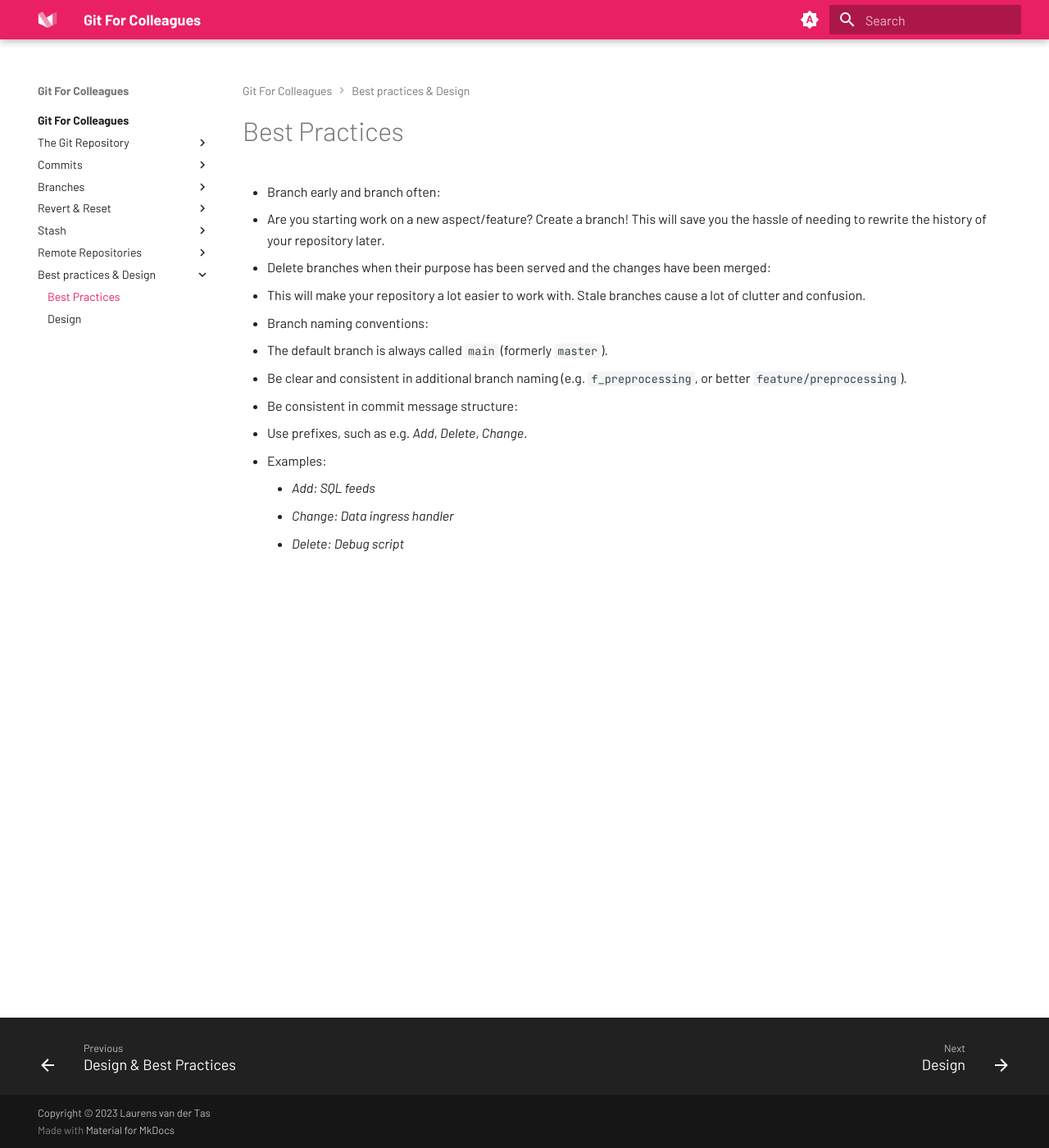
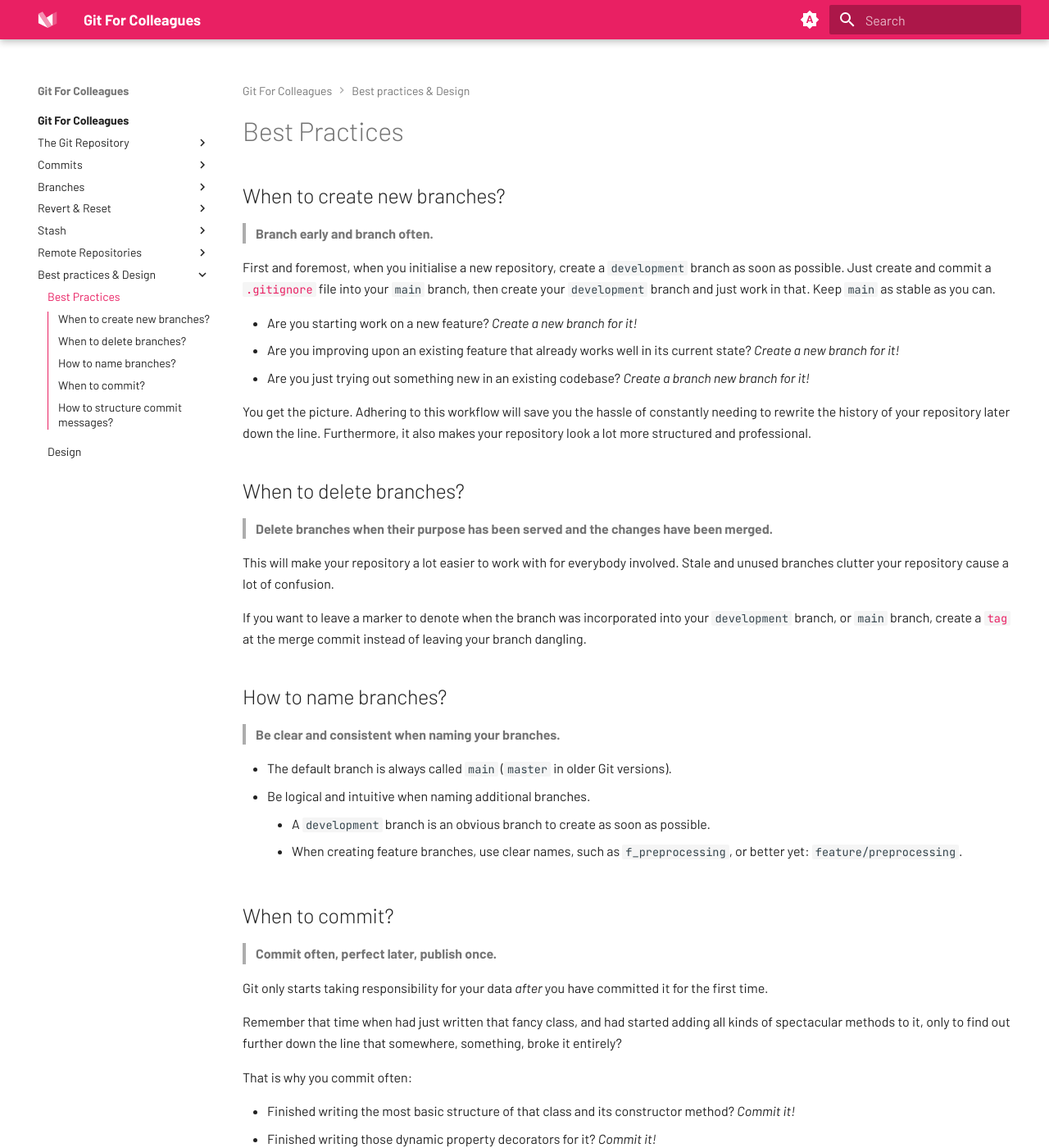
Before and after one commit to LPvdT/git-for-colleagues, an MkDocs documentation site: the page built from docs/design_best_practices/best_practices.md, in a window 1280 px wide and 1400 px high. Shown: the whole window at 82% size. Built offline with MkDocs 1.6.1 and Material for MkDocs 9.7.7, drawn with Linux system fonts in a browser that asks for light colours; some of the changed text lies outside the part shown.

Commit message:
Change: Finished work on design & best practices

```diff
--- a/docs/design_best_practices/best_practices.md
+++ b/docs/design_best_practices/best_practices.md
@@ -1,15 +1,59 @@
 # Best Practices
 
-- Branch early and branch often:
-   - Are you starting work on a new aspect/feature? Create a branch! This will save you the hassle of needing to rewrite the history of your repository later.
-- Delete branches when their purpose has been served and the changes have been merged:
-  - This will make your repository a lot easier to work with. Stale branches cause a lot of clutter and confusion.
-- Branch naming conventions:
-   - The default branch is always called `main` (formerly `master`).
-   - Be clear and consistent in additional branch naming (e.g. `f_preprocessing`, or better `feature/preprocessing`).
-- Be consistent in commit message structure:
-   - Use prefixes, such as e.g. *Add*, *Delete*, *Change*.
-   - Examples:
-      - *Add: SQL feeds*
-      - *Change: Data ingress handler*
-      - *Delete: Debug script*
+## When to create new branches?
+
+> **Branch early and branch often.**
+
+First and foremost, when you initialise a new repository, create a `development` branch as soon as possible. Just create and commit a [`.gitignore`](https://git-scm.com/docs/gitignore) file into your `main` branch, then create your `development` branch and just work in that. Keep `main` as stable as you can.
+
+- Are you starting work on a new feature? *Create a new branch for it!*
+- Are you improving upon an existing feature that already works well in its current state? *Create a new branch for it!*
+- Are you just trying out something new in an existing codebase? *Create a branch new branch for it!*
+
+You get the picture. Adhering to this workflow will save you the hassle of constantly needing to rewrite the history of your repository later down the line. Furthermore, it also makes your repository look a lot more structured and professional.
+
+## When to delete branches?
+
+> **Delete branches when their purpose has been served and the changes have been merged.**
+
+This will make your repository a lot easier to work with for everybody involved. Stale and unused branches clutter your repository cause a lot of confusion.
+
+If you want to leave a marker to denote when the branch was incorporated into your `development` branch, or `main` branch, create a [`tag`](https://git-scm.com/book/en/v2/Git-Basics-Tagging) at the merge commit instead of leaving your branch dangling.
+
+## How to name branches?
+
+> **Be clear and consistent when naming your branches.**
+
+- The default branch is always called `main` (`master` in older Git versions).
+- Be logical and intuitive when naming additional branches.
+    - A `development` branch is an obvious branch to create as soon as possible.
+    - When creating feature branches, use clear names, such as `f_preprocessing`, or better yet: `feature/preprocessing`.
+
+## When to commit?
+
+> **Commit often, perfect later, publish once.**
+
+Git only starts taking responsibility for your data *after* you have committed it for the first time.
+
+Remember that time when had just written that fancy class, and had started adding all kinds of spectacular methods to it, only to find out further down the line that somewhere, something, broke it entirely?
+
+That is why you commit often:
+
+- Finished writing the most basic structure of that class and its constructor method? *Commit it!*
+- Finished writing those dynamic property decorators for it? *Commit it!*
+- Halfway done implementing that fancy new method for it? *Commit it!*
+
+Having all these checkpoints in the form of commits means you can revert to it when something breaks and, more importantly, *understand* how it broke in the first place.
+
+After everything works, and you find your cascade of commits to be a bit much, you can always condense your commit history by squashing some commits, using an interactive rebase.
+
+## How to structure commit messages?
+
+> **Be clear and consistent in your commit message structure.**
+
+- Use prefixes, such as e.g. *Add*, *Delete*, *Change*:
+    - *Add: SQL feeds*
+    - *Change: Data ingression*
+    - *Delete: Todo Markdown file*
+
+Some employers, and most serious open-source projects, likely require a strict commit message structure to adhere to. Make sure you carefully read up on it, before blithely filing a pull request with janky commit messages.
```
Also changed, not shown: docs/design_best_practices/design.md (+28 -30 lines), docs/design_best_practices/index.md (+3 -1 lines).
